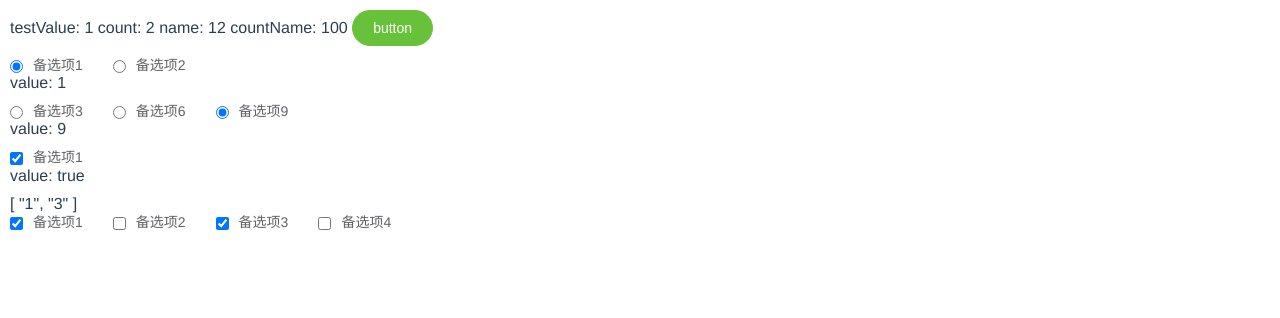
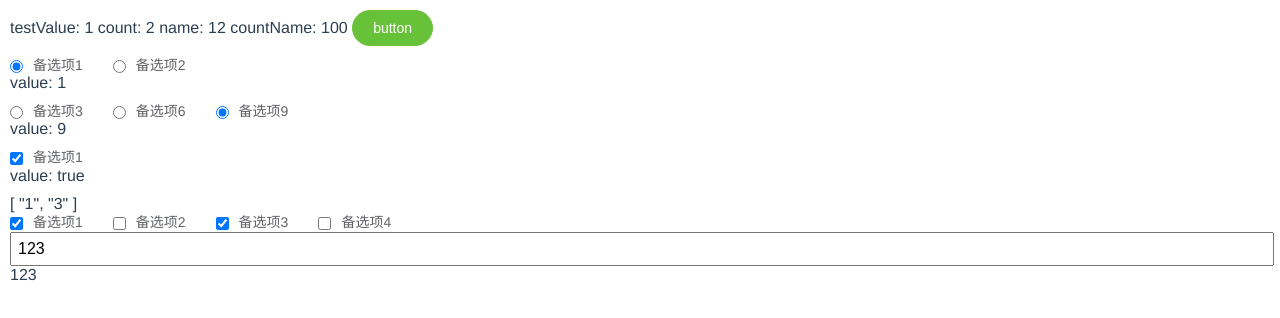
Before and after one commit to qaz61912862/ui, a Vue app: page /#/example in a window 1280 px wide. Shown: the top 318 px of the page. Built offline with nearby package versions, Linux system fonts and the light colour scheme.

Commit message:
增加input组件

```diff
--- a/src/packages/index.js
+++ b/src/packages/index.js
@@ -1,5 +1,6 @@
 import Button from './button.vue'
 import Icon from './icon.vue'
+import Input from './input.vue'
 import Radio from './radio.vue'
 import RadioGroup from './radio-group.vue'
 import Checkbox from './checkbox.vue'
@@ -8,6 +9,7 @@ import CheckboxGroup from './checkbox-group.vue'
 const components = [
   Button,
   Icon,
+  Input,
   Radio,
   RadioGroup,
   Checkbox,
--- /dev/null
+++ b/src/packages/input.vue
@@ -0,0 +1,42 @@
+<template>
+  <input
+    class="el-input input"
+    :value="model"
+    v-bind="$attrs"
+    @input="emitInput"
+  />
+</template>
+
+<script>
+import { computed } from 'vue'
+export default {
+  name: 'h-input', // 定义组件名1
+  props: {
+    modelValue: {
+      type: String,
+      default: '',
+    },
+  },
+  emits: ['update:modelValue'],
+  inheritAttrs: false,
+  setup(props, { emit }) {
+    const model = computed(() => {
+      return props.modelValue
+    })
+    const emitInput= (e) => {
+      emit('update:modelValue', e.target.value)
+    }
+    return {
+      model,
+      emitInput
+    }
+  }
+}
+</script>
+<style>
+  .el-input{
+    height: 30px;
+    font-size: 16px;
+    text-indent: 6px;
+  }
+</style>
--- a/src/views/Example.vue
+++ b/src/views/Example.vue
@@ -45,6 +45,8 @@
         <h-checkbox label="4" name="备选项4"></h-checkbox>
       </h-checkbox-group>
     </div>
+    <h-input v-model="testInput" placeholder="请输入"/>
+    {{testInput}}
   </div>
 </template>
 
@@ -53,6 +55,7 @@ import { ref, watchEffect, computed } from 'vue'
 import { useRoute, useRouter, onBeforeRouteUpdate, onBeforeRouteLeave } from 'vue-router'
 export default {
   setup() {
+    const testInput = ref('123')
     const radio = ref(9)
     const count = ref(0)
     const testGroup = ref(['1', '3'])
@@ -125,7 +128,8 @@ export default {
       testValue,
       getVal,
       count,
-      radio
+      radio,
+      testInput
     }
   }
 }
```
